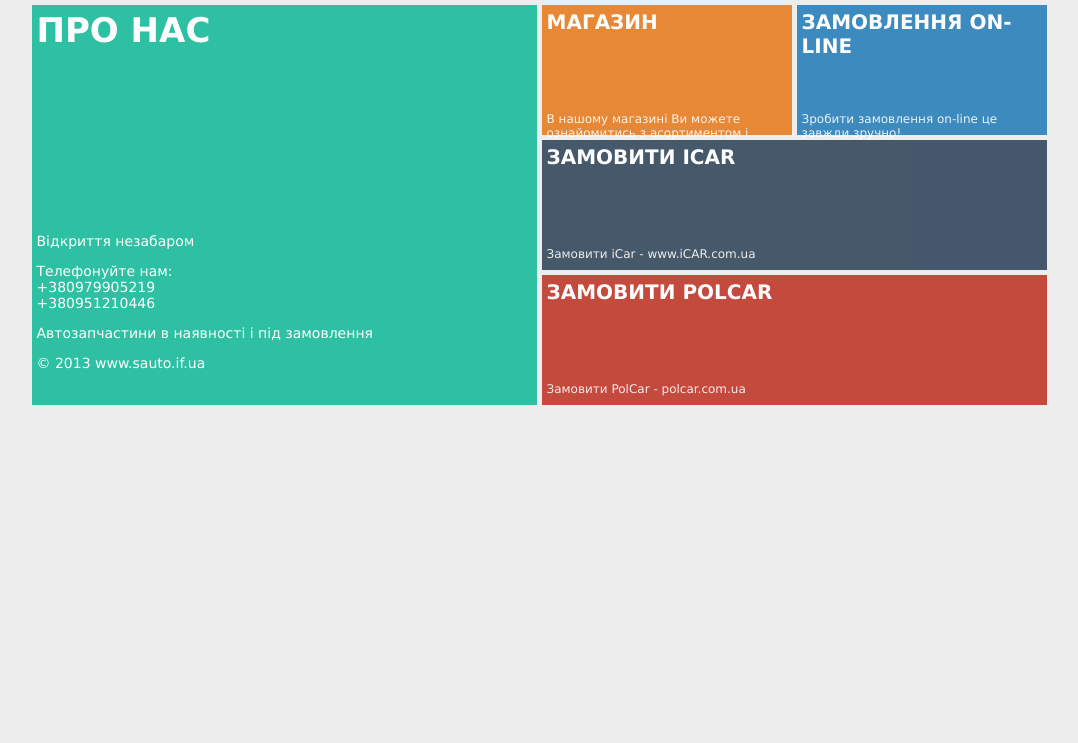
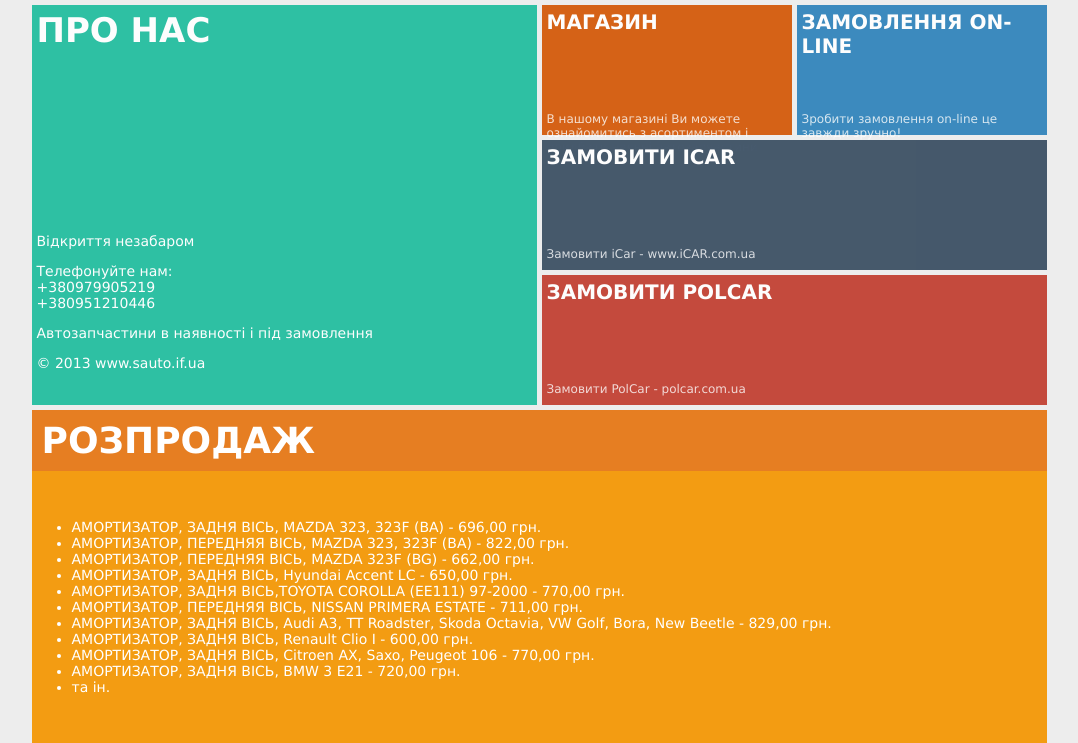
Before and after one commit to ololov/sauto-if, a PHP site: page / in a window 1280 px wide. Shown: the part 230-973 px from the top of the page, without its empty margins (101-1179 px from the left). Before the commit the page ends 635 px from the top, so only its background shows below. Run offline with PHP 8.4, Linux system fonts and the light colour scheme.

Commit message:
:flat_design_2

```diff
--- a/trunk/under_constructoin/index.htm
+++ b/trunk/under_constructoin/index.htm
@@ -57,6 +57,24 @@
                     </div>
                 </section> -->
             </nav>
+            <section class="mainSection">
+                <header>
+                    <h1>Розпродаж</h1>
+                </header>
+                <p><ul>
+                    <li>АМОРТИЗАТОР, ЗАДНЯ ВІСЬ, MAZDA 323, 323F (BA) - 696,00 грн.</li>
+                    <li>АМОРТИЗАТОР, ПЕРЕДНЯЯ ВІСЬ, MAZDA 323, 323F (BA) - 822,00 грн.</li>
+                    <li>АМОРТИЗАТОР, ПЕРЕДНЯЯ ВІСЬ, MAZDA 323F (BG) - 662,00 грн.</li>
+                    <li>АМОРТИЗАТОР, ЗАДНЯ ВІСЬ, Hyundai Accent LC - 650,00 грн.</li>
+                    <li>АМОРТИЗАТОР, ЗАДНЯ ВІСЬ,TOYOTA COROLLA (EE111) 97-2000 - 770,00 грн.</li>
+                    <li>АМОРТИЗАТОР, ПЕРЕДНЯЯ ВІСЬ, NISSAN PRIMERA ESTATE - 711,00 грн.</li>
+                    <li>АМОРТИЗАТОР, ЗАДНЯ ВІСЬ, Audi A3, TT Roadster, Skoda Octavia, VW Golf, Bora, New Beetle - 829,00 грн.</li>
+                    <li>АМОРТИЗАТОР, ЗАДНЯ ВІСЬ, Renault Clio I - 600,00 грн.</li>
+                    <li>АМОРТИЗАТОР, ЗАДНЯ ВІСЬ, Citroen AX, Saxo, Peugeot 106 - 770,00 грн.</li>
+                    <li>АМОРТИЗАТОР, ЗАДНЯ ВІСЬ, BMW 3 E21 - 720,00 грн.</li>
+                    <li>та ін.
+                </ul></p>
+            </section>
         </div>
     </body>
 </html>
--- a/trunk/under_constructoin/styles/main.css
+++ b/trunk/under_constructoin/styles/main.css
@@ -4,7 +4,7 @@ body {font-family: Verdana, Arial; margin: 0; padding: 0; background-color: #ede
 .mainMenu {float: left; padding: 5px; opacity: 0.9; position: relative;}
 .mainMenu:hover {cursor: pointer; opacity: 1.0;}
 #menuAbout {background-color: #1abc9c; height: 390px; width: 495px; margin: 5px 5px 5px 0;}
-#menuShop {background-color: #e67e22; height: 120px; width: 240px; margin: 5px 5px 5px 0;}
+#menuShop {background-color: #d35400; height: 120px; width: 240px; margin: 5px 5px 5px 0;}
 #menuOrder {background-color: #2980b9; height: 120px; width: 240px; margin: 5px 0 0 0;}
 #menuICar {background-color: #34495e; height: 120px; width: 495px; margin: 0 0 5px 0;}
 #menuPolCar {background-color: #c0392b; height: 120px; width: 495px; margin: 0 0 5px 0;}
@@ -14,5 +14,8 @@ a.menu:hover {text-decoration: underline;}
 .menuContent {bottom: 20px; position: absolute;}
 .menuContent p {font-size: 14px;}
 #menuAbout a.menu {font-size: 34px;}
-.menuHover {bottom: 0; position: absolute; height: 35px; opacity: 0.9;}
+.menuHover {bottom: 0; position: absolute; height: 35px; opacity: 0.8;}
 .menuHover:hover {bottom: 0; position: absolute; height: auto; opacity: 1.0;}
+.mainSection {background-color: #f39c12; width: 1015px; float: left; padding: 0; color: white;}
+h1 {font-size: 36px; text-transform: uppercase; padding: 0; margin: 0; background-color: #e67e22; padding: 10px;}
+.mainSection p {padding: 10px;}
```
